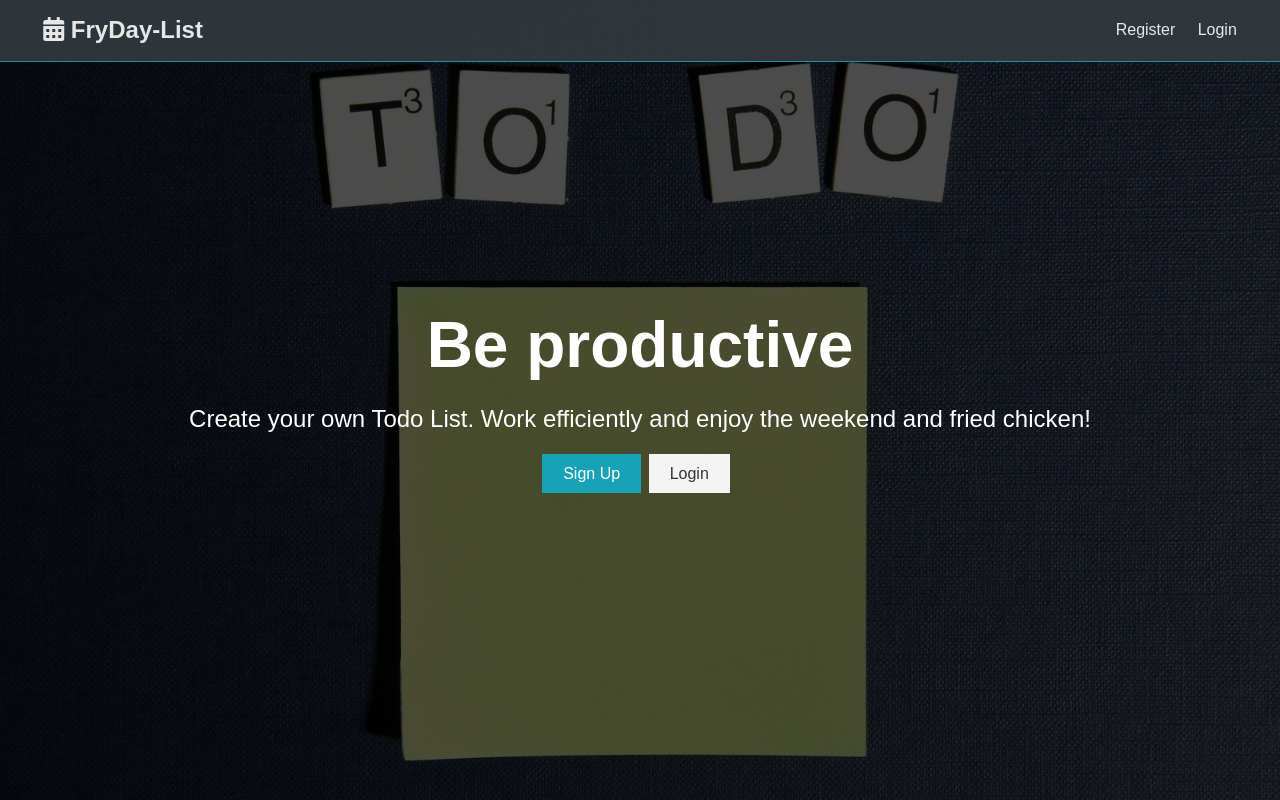
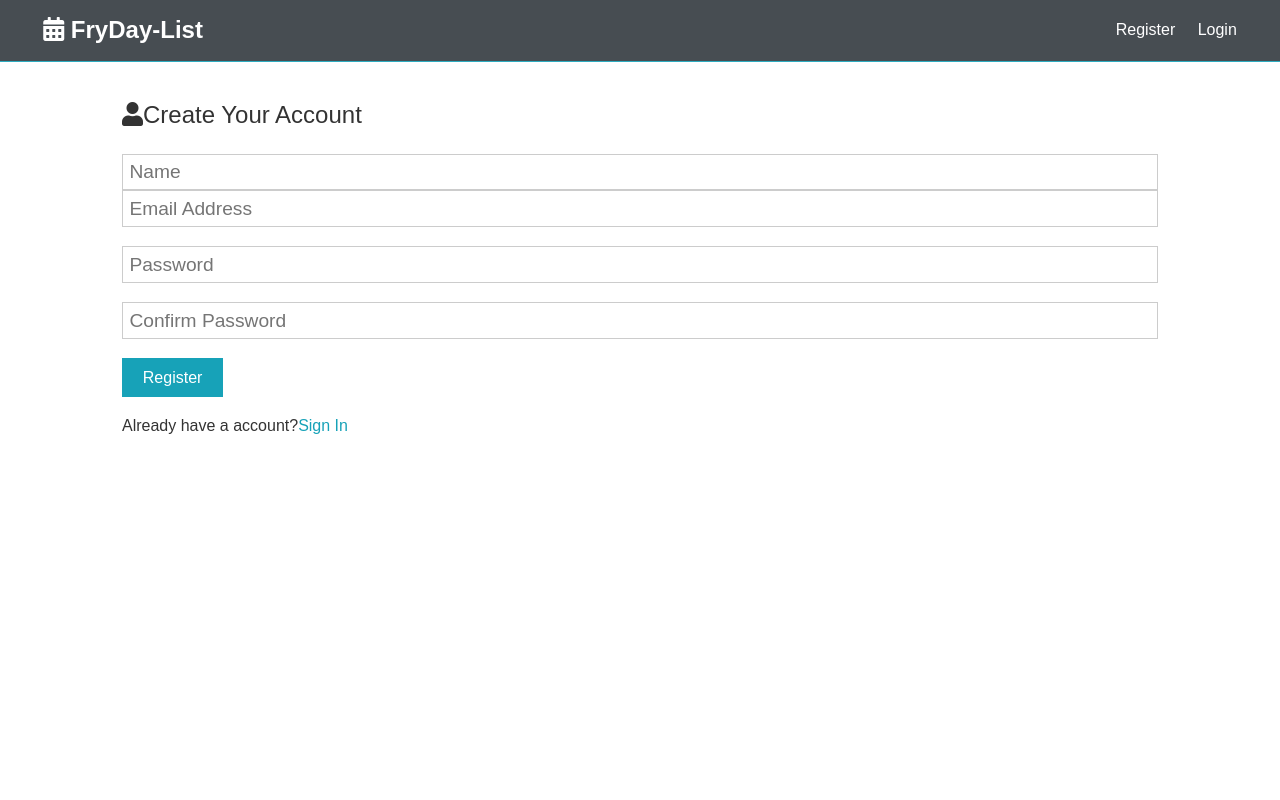
Before and after one commit to Brianzzl/Friday, a React (Create React App) app in the folder client/: page /register in a window 1280 px wide. Built offline with nearby package versions, Linux system fonts and the light colour scheme.

Commit message:
added auth component

```diff
--- a/client/src/App.js
+++ b/client/src/App.js
@@ -1,15 +1,24 @@
 import React, { Fragment } from "react";
-import Landing from "./components/layout/landing";
-import NavBar from "./components/layout/navbar";
-import { BrowserRouter as Router } from "react-router-dom";
+import Landing from "./components/layout/Landing";
+import NavBar from "./components/layout/Navbar";
+import Login from "./components/auth/Login";
+import Register from "./components/auth/Register";
+import { BrowserRouter as Router, Route, Switch } from "react-router-dom";
 import "./App.css";
 
 function App() {
   return (
     <Router>
       <Fragment>
+        {" "}
         <NavBar />
-        <Landing />
+        <Route exact path='/' component={Landing} />
+        <section className='container'>
+          <Switch>
+            <Route exact path='/register' component={Register} />
+            <Route exact path='/login' component={Login} />
+          </Switch>
+        </section>
       </Fragment>
     </Router>
   );
--- a/client/src/components/auth/Login.js
+++ b/client/src/components/auth/Login.js
@@ -0,0 +1,56 @@
+import React, { Fragment, useState } from "react";
+import { Link } from "react-router-dom";
+
+const Login = () => {
+  const [formData, setFormData] = useState({
+    email: "",
+    password: ""
+  });
+
+  const { email, password } = formData;
+
+  const onChange = e =>
+    setFormData({ ...formData, [e.target.name]: e.target.value });
+
+  const onSubmit = async e => {
+    e.preventDefault();
+
+    console.log("success");
+  };
+
+  return (
+    <Fragment>
+      <p className='lead'>
+        <i className='fas fa-user'></i>
+        Sign Into Your Account
+      </p>
+      <form className='form' onSubmit={e => onSubmit(e)}>
+        <div className='form-group'>
+          <input
+            type='email'
+            placeholder='Email Address'
+            name='email'
+            value={email}
+            onChange={e => onChange(e)}
+          />
+        </div>
+        <div className='form-group'>
+          <input
+            type='password'
+            placeholder='Password'
+            name='password'
+            value={password}
+            onChange={e => onChange(e)}
+          />
+        </div>
+
+        <input type='submit' className='btn btn-primary' value='Login' />
+      </form>
+      <p className='my-1'>
+        Don't have a account?<Link to='/register'>Sign Up</Link>
+      </p>
+    </Fragment>
+  );
+};
+
+export default Login;
--- a/client/src/components/auth/Register.js
+++ b/client/src/components/auth/Register.js
@@ -0,0 +1,98 @@
+import React, { Fragment, useState } from "react";
+import { Link } from "react-router-dom";
+
+const Register = () => {
+  const [formData, setFormData] = useState({
+    name: "",
+    email: "",
+    password: "",
+    password2: ""
+  });
+
+  const { name, email, password, password2 } = formData;
+
+  const onChange = e =>
+    setFormData({ ...formData, [e.target.name]: e.target.value });
+
+  const onSubmit = async e => {
+    e.preventDefault();
+    if (password !== password2) {
+      console.log("Password do not match");
+    } else {
+      console.log("success");
+
+      //try to send the user registration form to db
+      // const newUser = {
+      //   name,
+      //   email,
+      //   password
+      // };
+      // try {
+      //   const config = {
+      //     headers: {
+      //       "Content-Type": "application/json"
+      //     }
+      //   };
+
+      //   const body = JSON.stringify(newUser);
+      //   const res = await axios.post("/api/users", body, config);
+      //   console.log(res.data);
+      // } catch (err) {
+      //   console.error(err.response.data);
+      // }
+    }
+  };
+
+  return (
+    <Fragment>
+      <p className='lead'>
+        <i className='fas fa-user'></i>
+        Create Your Account
+      </p>
+      <form className='form' onSubmit={e => onSubmit(e)}>
+        <div className='form-group'>
+          <input
+            type='text'
+            placeholder='Name'
+            name='name'
+            value={name}
+            onChange={e => onChange(e)}
+          />
+        </div>
+        <div className='form-group'>
+          <input
+            type='email'
+            placeholder='Email Address'
+            name='email'
+            value={email}
+            onChange={e => onChange(e)}
+          />
+        </div>
+        <div className='form-group'>
+          <input
+            type='password'
+            placeholder='Password'
+            name='password'
+            value={password}
+            onChange={e => onChange(e)}
+          />
+        </div>
+        <div className='form-group'>
+          <input
+            type='password'
+            placeholder='Confirm Password'
+            name='password2'
+            value={password2}
+            onChange={e => onChange(e)}
+          />
+        </div>
+        <input type='submit' className='btn btn-primary' value='Register' />
+      </form>
+      <p className='my-1'>
+        Already have a account?<Link to='/login'>Sign In</Link>
+      </p>
+    </Fragment>
+  );
+};
+
+export default Register;
```
